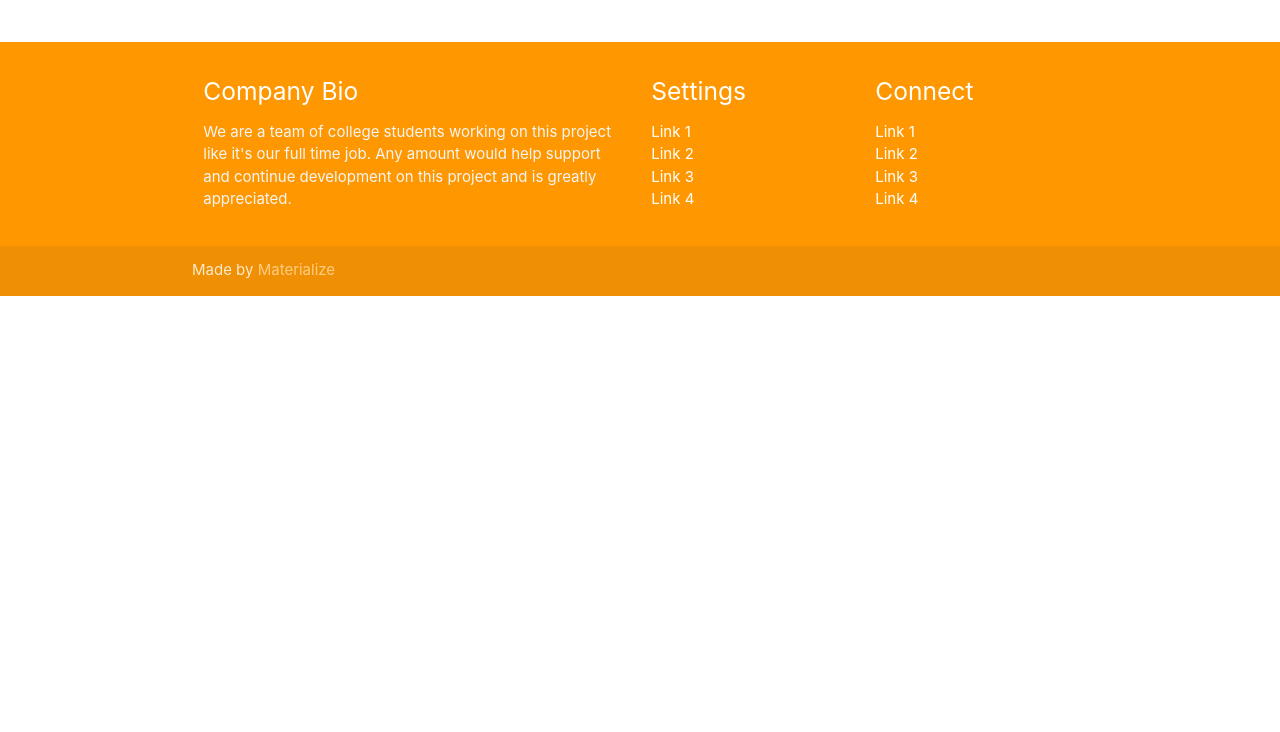
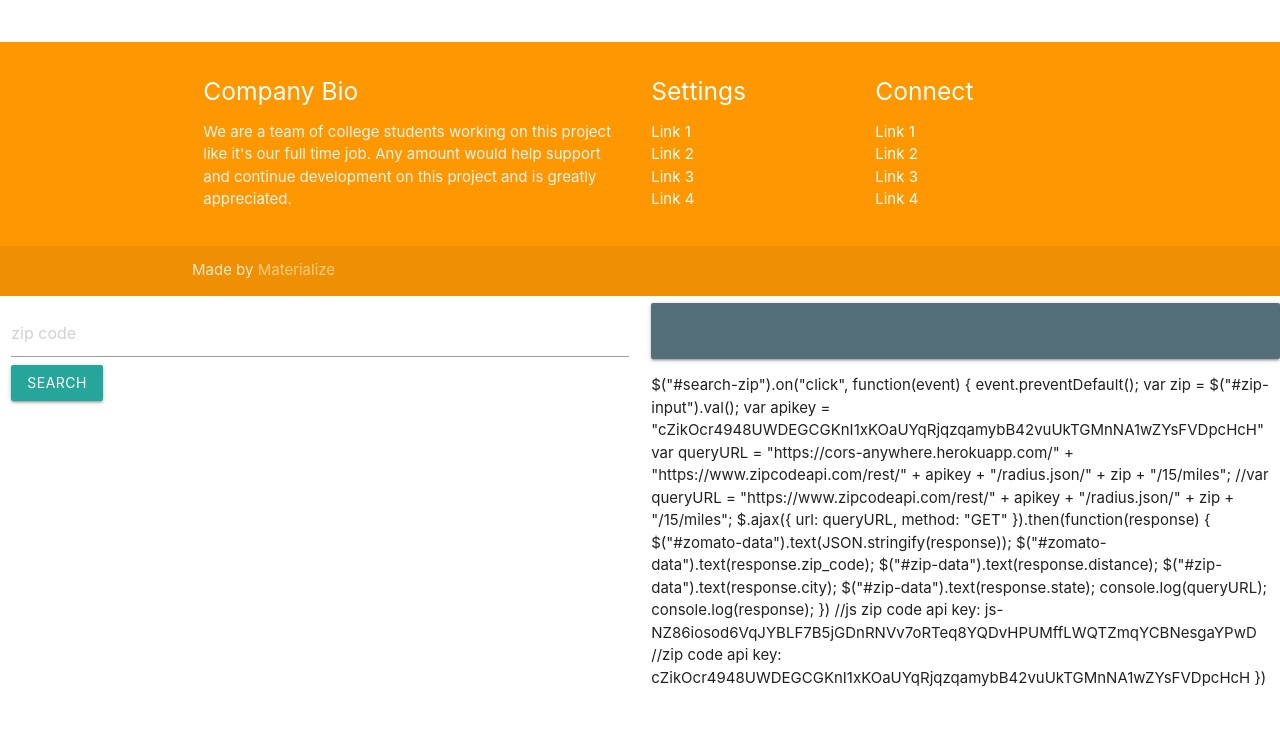
Before and after one commit to YachtRockGuy/Team-8-Project-1, a plain HTML site: page index.html in a window 1280 px wide. Shown: the part 913-1645 px from the top of the page. Before the commit the page ends 1209 px from the top, so only its background shows below. Drawn offline with nearby package versions, Linux system fonts and the light colour scheme.

Commit message:
added zip code

```diff
--- a/index.html
+++ b/index.html
@@ -113,6 +113,31 @@
   </footer>
 
 
+<!--zip code-->
+  <!--Let browser know website is optimized for mobile-->
+  <meta name="viewport" content="width=device-width, initial-scale=1.0"/>
+</head>
+<body>
+    <div class="row">
+        <form class="col s12">
+          <div class="row">
+            <div class="input-field col s6">
+              <input placeholder="zip code" id="zip-input" type="text" class="validate">
+              <!-- button trigger AJAX call-->
+                <button id="search-zip" type="submit" class="btn btn-primary">Search</button>
+            </div>
+
+          <!--simple card for JSON data-->
+  <div id= "zip-data" class="row">
+    <div class="col s12 m6">
+        <div class="card blue-grey darken-1">
+            <div class="card-content white-text">
+          <span class="card-title"></span>
+
+
+    </div>
+  </div>
+
   <!--  Scripts-->
   <script src="https://code.jquery.com/jquery-2.1.1.min.js"></script>
   <script src="js/materialize.js"></script>
@@ -120,3 +145,39 @@
 
   </body>
 </html>
+
+
+
+
+$("#search-zip").on("click", function(event) {
+  event.preventDefault();
+
+
+var zip = $("#zip-input").val();
+var apikey = "cZikOcr4948UWDEGCGKnI1xKOaUYqRjqzqamybB42vuUkTGMnNA1wZYsFVDpcHcH"
+var queryURL = "https://cors-anywhere.herokuapp.com/" + "https://www.zipcodeapi.com/rest/" + apikey + "/radius.json/" + zip + "/15/miles";
+//var queryURL = "https://www.zipcodeapi.com/rest/" + apikey + "/radius.json/" + zip + "/15/miles";
+
+$.ajax({
+url: queryURL,
+method: "GET"
+}).then(function(response) {
+  $("#zomato-data").text(JSON.stringify(response));
+  $("#zomato-data").text(response.zip_code);
+  $("#zip-data").text(response.distance);
+  $("#zip-data").text(response.city);
+  $("#zip-data").text(response.state);
+
+  console.log(queryURL);
+  console.log(response);
+  })
+
+
+
+
+
+//js zip code api key: js-NZ86iosod6VqJYBLF7B5jGDnRNVv7oRTeq8YQDvHPUMffLWQTZmqYCBNesgaYPwD
+
+//zip code api key: cZikOcr4948UWDEGCGKnI1xKOaUYqRjqzqamybB42vuUkTGMnNA1wZYsFVDpcHcH
+
+})
```
Also changed, not shown: 1 other file.
